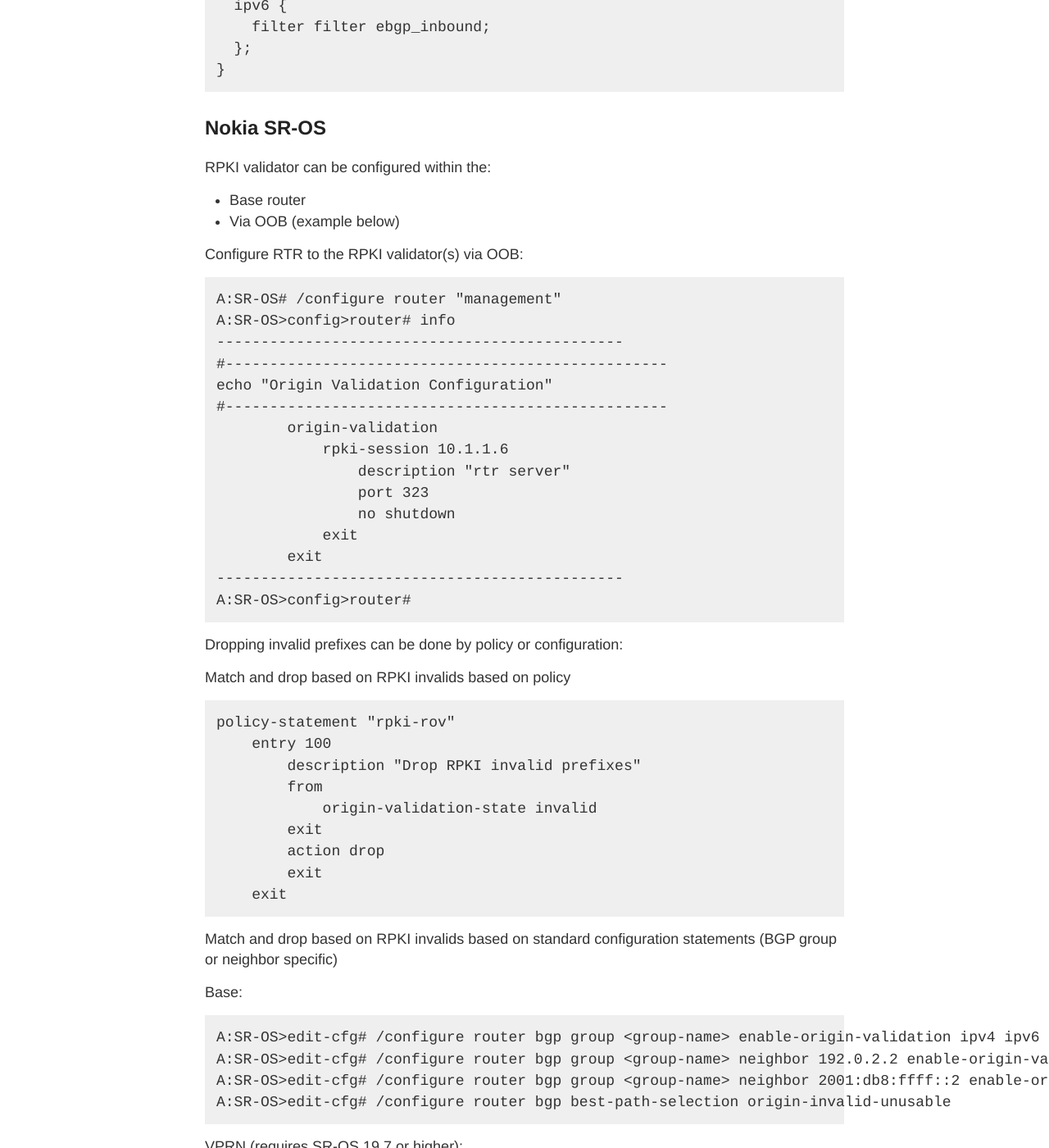
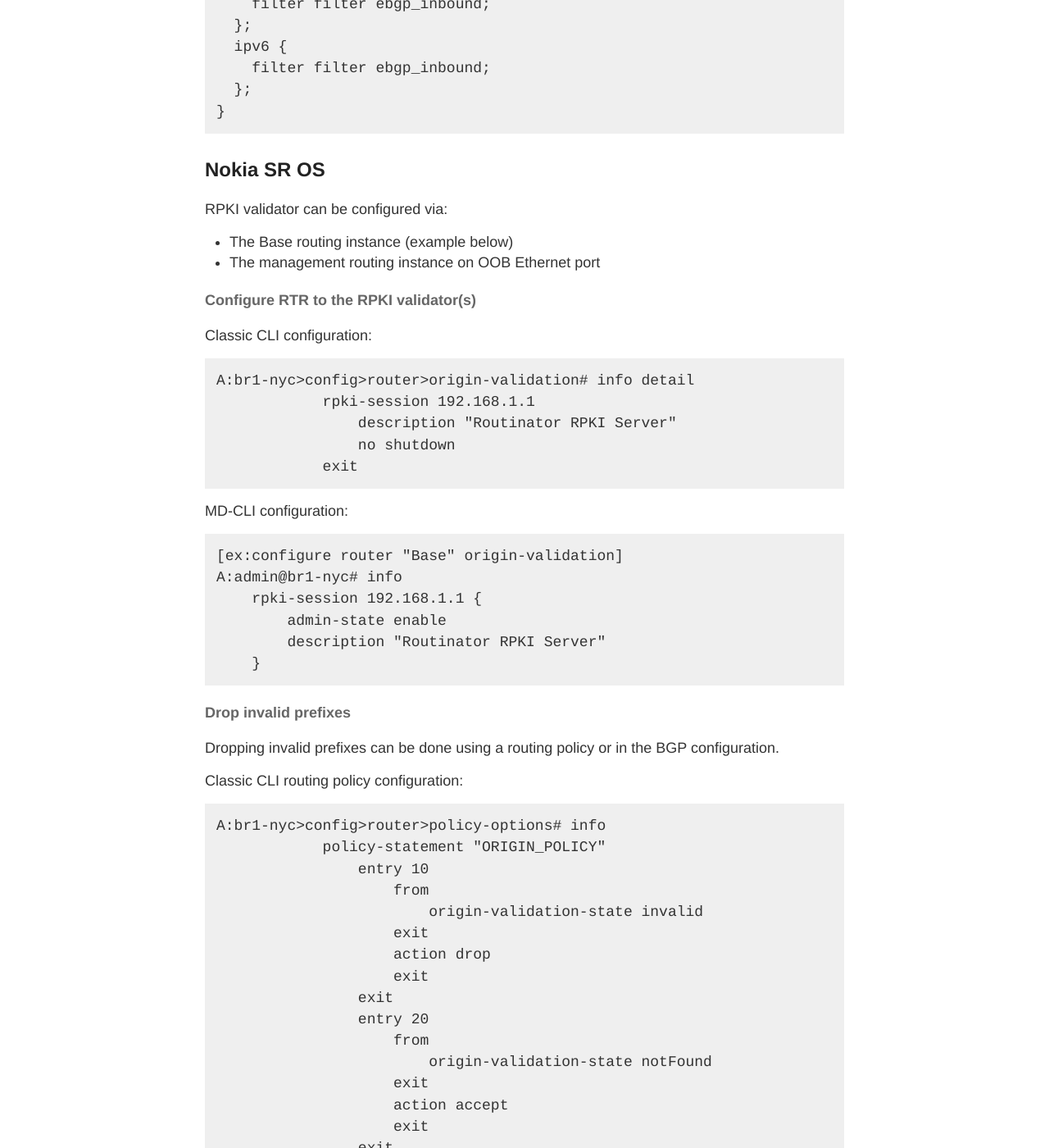
Before and after one commit to NLNOG/bgpfilterguide, a Jekyll site: the page built from guides/reject_invalids.md, in a window 1280 px wide and 1400 px high, scrolled down 5880 px. Shown: the whole window at 82% size. Built offline with Jekyll 4.4.1, drawn with Linux system fonts in a browser that asks for light colours; some of the changed text lies outside the part shown.

Commit message:
Update reject_invalids.md

````diff
--- a/guides/reject_invalids.md
+++ b/guides/reject_invalids.md
@@ -216,63 +216,130 @@
 }
 ```
 
-## Nokia SR-OS
+## Nokia SR OS
 
-RPKI validator can be configured within the:
-* Base router
-* Via OOB (example below)
+RPKI validator can be configured via:
+* The Base routing instance (example below)
+* The management routing instance on OOB Ethernet port
 
-Configure RTR to the RPKI validator(s) via OOB:
+#### Configure RTR to the RPKI validator(s)
+
+Classic CLI configuration:
 ```
-A:SR-OS# /configure router "management"
-A:SR-OS>config>router# info
-----------------------------------------------
-#--------------------------------------------------
-echo "Origin Validation Configuration"
-#--------------------------------------------------
-        origin-validation
-            rpki-session 10.1.1.6
-                description "rtr server"
-                port 323
+A:br1-nyc>config>router>origin-validation# info detail
+            rpki-session 192.168.1.1
+                description "Routinator RPKI Server"
                 no shutdown
             exit
-        exit
-----------------------------------------------
-A:SR-OS>config>router#
 ```
 
-Dropping invalid prefixes can be done by policy or configuration:
-
-Match and drop based on RPKI invalids based on policy
+MD-CLI configuration:
 ```
-policy-statement "rpki-rov"
-    entry 100
-        description "Drop RPKI invalid prefixes"
-        from
-            origin-validation-state invalid
-        exit
-        action drop
-        exit
-    exit
+[ex:configure router "Base" origin-validation]
+A:admin@br1-nyc# info
+    rpki-session 192.168.1.1 {
+        admin-state enable
+        description "Routinator RPKI Server"
+    }
 ```
 
-Match and drop based on RPKI invalids based on standard configuration statements (BGP group or neighbor specific)
+#### Drop invalid prefixes
 
-Base:
+Dropping invalid prefixes can be done using a routing policy or in the BGP configuration.
+
+Classic CLI routing policy configuration:
 ```
-A:SR-OS>edit-cfg# /configure router bgp group <group-name> enable-origin-validation ipv4 ipv6
-A:SR-OS>edit-cfg# /configure router bgp group <group-name> neighbor 192.0.2.2 enable-origin-validation ipv4
-A:SR-OS>edit-cfg# /configure router bgp group <group-name> neighbor 2001:db8:ffff::2 enable-origin-validation ipv6
-A:SR-OS>edit-cfg# /configure router bgp best-path-selection origin-invalid-unusable
+A:br1-nyc>config>router>policy-options# info
+            policy-statement "ORIGIN_POLICY"
+                entry 10
+                    from
+                        origin-validation-state invalid
+                    exit
+                    action drop
+                    exit
+                exit
+                entry 20
+                    from
+                        origin-validation-state notFound
+                    exit
+                    action accept
+                    exit
+                exit
+                entry 30
+                    from
+                        origin-validation-state valid
+                    exit
+                    action accept
+                    exit
+                exit
+            exit
 ```
 
-VPRN (requires SR-OS 19.7 or higher):
+MD-CLI routing policy configuration:
 ```
-A:SR-OS>edit-cfg# /configure service vprn <X> bgp group <group-name> enable-origin-validation ipv4 ipv6
-A:SR-OS>edit-cfg# /configure service vprn <X> bgp group <group-name> neighbor 192.0.2.2 enable-origin-validation ipv4
-A:SR-OS>edit-cfg# /configure service vprn <X> bgp group <group-name> neighbor 2001:db8:ffff::2 enable-origin-validation ipv6
-A:SR-OS>edit-cfg# /configure service vprn <X> bgp best-path-selection origin-invalid-unusable
+[ex:configure policy-options]
+A:admin@br1-nyc# info
+    policy-statement "ORIGIN_POLICY" {
+        entry 10 {
+            from {
+                origin-validation-state invalid
+            }
+            action {
+                action-type reject
+            }
+        }
+        entry 20 {
+            from {
+                origin-validation-state not-found
+            }
+            action {
+                action-type accept
+            }
+        }
+        entry 30 {
+            from {
+                origin-validation-state valid
+            }
+            action {
+                action-type accept
+            }
+        }
+    }
 ```
+
+Classic CLI BGP configuration (group or neighbor specific):
+```
+A:br1-nyc>config>router>bgp# info
+            best-path-selection
+                compare-origin-validation-state
+                origin-invalid-unusable
+            exit
+            group "EBGP_PEERING”
+                import "ORIGIN_POLICY"
+                enable-origin-validation ipv4 ipv6
+            exit
+            no shutdown
+```
+MD-CLI BGP configuration (group or neighbor specific):
+```
+[ex:configure router "Base" bgp]
+A:admin@br1-nyc# info
+    peer-ip-tracking true
+    best-path-selection {
+        compare-origin-validation-state true
+        origin-invalid-unusable true
+    }
+    group "EBGP_PEERING" {
+        origin-validation {
+            ipv4 true
+            ipv6 true
+        }
+        import {
+            policy ["ORIGIN_POLICY"]
+        }
+    }
+ ```
+Origin validation in a VPRN instance requires SR OS 19.7.R1 or higher.
 
 ## Huawei VRP
 
````
